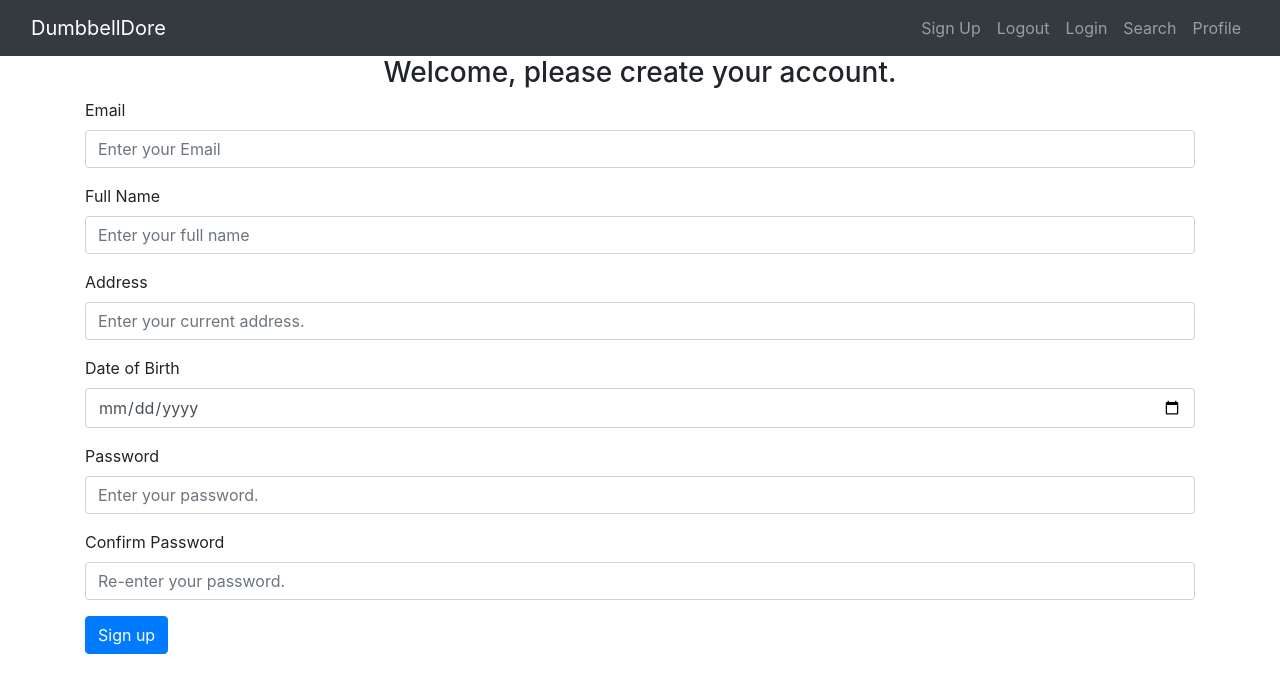
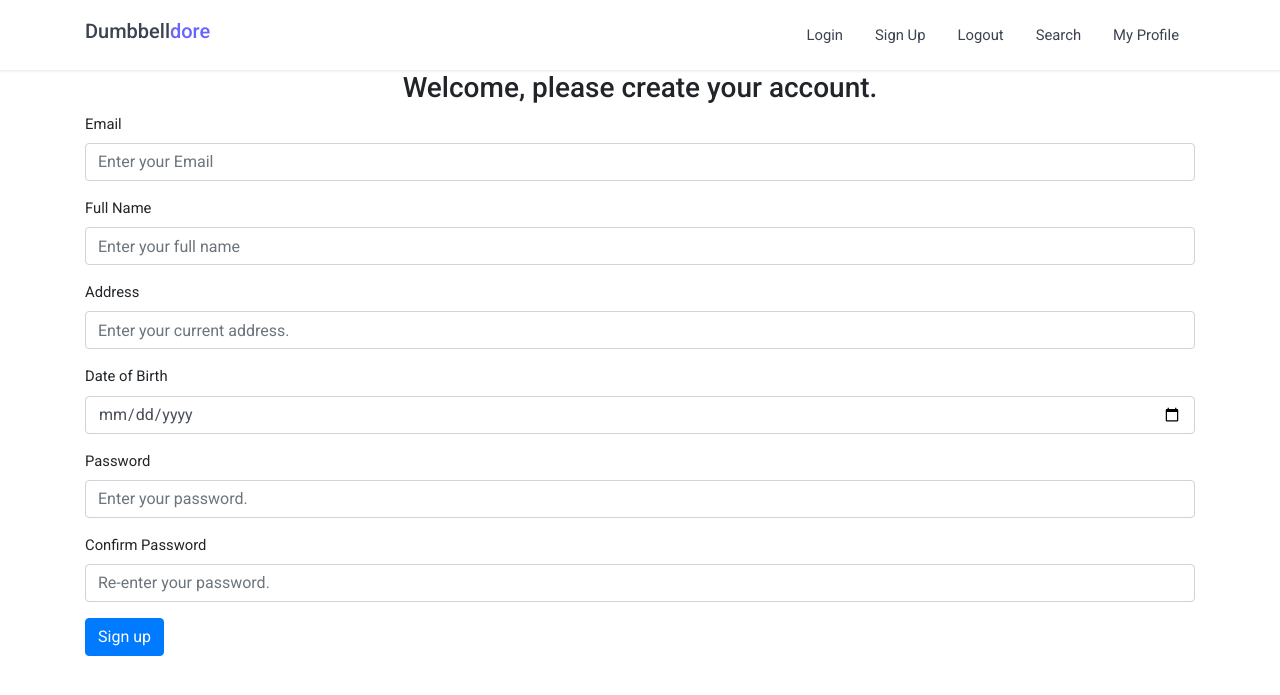
Before and after one commit to nasrAnthony/capstone-web-app, a Python web app: template Website/templates/signup.html in a window 1280 px wide. Shown: the top 695 px of the page. Run offline with Jinja, Linux system fonts and the light colour scheme; the template is opened without the code that fills it, so the values that code supplies are empty; some libraries are stand-ins or nearby versions.

Commit message:
Revamped navbar UI

```diff
--- a/Website/authenticator.py
+++ b/Website/authenticator.py
@@ -25,6 +25,10 @@ def login():
         else:
             flash('Unregistered email. Please sign up instead.', category='error')
     return render_template('login.html')
+
+@authenticator.route('/')
+def index():
+    return redirect(url_for('authenticator.login'))
 
 @authenticator.route("/logout")
 @login_required
--- a/Website/home.py
+++ b/Website/home.py
@@ -8,6 +8,6 @@ import time, pickle
 
 home_page = Blueprint('home_page', __name__)
 
-@home_page.route("/", methods=['GET', 'POST'])#decorator
+@home_page.route("/home", methods=['GET', 'POST'])#decorator
 def home():
     return render_template('home.html')
--- /dev/null
+++ b/Website/static/style.css
@@ -0,0 +1,206 @@
+@import 'https://fonts.googleapis.com/css2?family=Roboto:wght@300;400;500&display=swap';
+* {
+  box-sizing: border-box;
+  padding: 0;
+  margin: 0;
+}
+body {
+  font-family: 'Roboto', sans-serif;
+  font-size: 0.925rem;
+}
+a {
+  text-decoration: none;
+}
+.container {
+  width: 1170px;
+  position: relative;
+  margin-left: auto;
+  margin-right: auto;
+  padding-left: 15px;
+  padding-right: 15px;
+}
+.navbar, .navbar > .container {
+  width: 100%;
+  display: flex;
+  flex-wrap: wrap;
+  align-items: center;
+  justify-content: space-between;
+}
+@media (max-width: 768px) {
+  .navbar, .navbar > .container {
+    display: block;
+  }
+}
+.navbar {
+  box-shadow: 0 1px 2px 0 rgba(0, 0, 0, 0.05);
+  background-color: #fff;
+  padding: 1rem 1.15rem;
+  border-bottom: 1px solid #eceef3;
+}
+@media (min-width: 576px) {
+  .navbar .container {
+    max-width: 540px;
+  }
+}
+@media (min-width: 768px) {
+  .navbar .container {
+    max-width: 720px;
+  }
+}
+@media (min-width: 992px) {
+  .navbar .container {
+    max-width: 960px;
+  }
+}
+@media (min-width: 1200px) {
+  /*
+   |-----------------------------------
+   | Start navbar logo or brand etc..
+   |-----------------------------------
+   */
+  .navbar .container {
+    max-width: 1140px;
+  }
+}
+.navbar .navbar-header {
+  display: flex;
+  align-items: center;
+}
+@media (max-width: 768px) {
+  .navbar .navbar-header {
+    width: 100%;
+    display: flex;
+    align-items: center;
+    justify-content: space-between;
+    flex-direction: row-reverse;
+  }
+}
+.navbar .navbar-header .navbar-toggler {
+  cursor: pointer;
+  border: none;
+  display: none;
+  outline: none;
+}
+@media (max-width: 768px) {
+  .navbar .navbar-header .navbar-toggler {
+    display: block;
+  }
+}
+.navbar .navbar-header .navbar-toggler span {
+  height: 2px;
+  width: 22px;
+  background-color: #929aad;
+  display: block;
+}
+.navbar .navbar-header .navbar-toggler span:not(:last-child) {
+  margin-bottom: 0.2rem;
+}
+.navbar .navbar-header > a {
+  font-weight: 500;
+  color: #3c4250;
+  /*
+   |-----------------------------------
+   | Start navbar menu
+   |-----------------------------------
+   */
+}
+.navbar .navbar-menu {
+  display: flex;
+  align-items: center;
+  flex-basis: auto;
+  flex-grow: 1;
+}
+@media (max-width: 768px) {
+  .navbar .navbar-menu {
+    display: none;
+    text-align: center;
+  }
+}
+.navbar .navbar-menu.active {
+  display: flex !important;
+}
+.navbar .navbar-menu .navbar-nav {
+  margin-left: auto;
+  flex-direction: row;
+  display: flex;
+  padding-left: 0;
+  margin-bottom: 0;
+  list-style: none;
+}
+@media (max-width: 768px) {
+  .navbar .navbar-menu .navbar-nav {
+    width: 100%;
+    display: block;
+    border-top: 1px solid #EEE;
+    margin-top: 1rem;
+  }
+}
+.navbar .navbar-menu .navbar-nav > li > a {
+  color: #3c4250;
+  text-decoration: none;
+  display: inline-block;
+  padding: 0.5rem 1rem;
+}
+.navbar .navbar-menu .navbar-nav > li > a:hover {
+  color: #66f;
+}
+@media (max-width: 768px) {
+  .navbar .navbar-menu .navbar-nav > li > a {
+    border-bottom: 1px solid #eceef3;
+  }
+}
+.navbar .navbar-menu .navbar-nav > li.active a {
+  color: #66f;
+}
+.navbar .navbar-menu .navbar-nav .navbar-dropdown .dropdown {
+  list-style: none;
+  position: absolute;
+  top: 150%;
+  left: 0;
+  background-color: #fff;
+  padding-top: 0.5rem;
+  padding-bottom: 0.5rem;
+  min-width: 160px;
+  width: auto;
+  white-space: nowrap;
+  box-shadow: 0 0.5rem 1rem rgba(0, 0, 0, 0.1);
+  z-index: 99999;
+  border-radius: 0.75rem;
+  display: none;
+}
+@media (max-width: 768px) {
+  .navbar .navbar-menu .navbar-nav .navbar-dropdown .dropdown {
+    position: relative;
+    box-shadow: none;
+  }
+}
+.navbar .navbar-menu .navbar-nav .navbar-dropdown .dropdown li a {
+  color: #3c4250;
+  padding: 0.25rem 1rem;
+  display: block;
+}
+.navbar .navbar-menu .navbar-nav .navbar-dropdown .dropdown.show {
+  display: block !important;
+}
+.navbar .navbar-menu .navbar-nav .dropdown > .separator {
+  height: 1px;
+  width: 100%;
+  margin-top: 9px;
+  margin-bottom: 9px;
+  background-color: #eceef3;
+}
+.navbar .navbar-dropdown {
+  position: relative;
+}
+.navbar .navbar-header > a span {
+  color: #66f;
+}
+.navbar .navbar-header h4 {
+  font-weight: 500;
+  font-size: 1.25rem;
+}
+@media (max-width: 768px) {
+  .navbar .navbar-header h4 {
+    font-size: 1.05rem;
+  }
+}
--- /dev/null
+++ b/Website/static/style.scss
@@ -0,0 +1,254 @@
+@import 'https://fonts.googleapis.com/css2?family=Roboto:wght@300;400;500&display=swap');
+
+$font-family: 'Roboto', sans-serif;
+$font-size-base: 0.925rem;
+$base-color: #66f;
+$text-dark: #3c4250;
+$border-color: #eceef3;
+
+$navbar-body-color: #fff;
+// $navbar-shadow: 0 0.5rem 1rem rgba(0, 0, 0, 0.035);
+$navbar-shadow: 0 1px 2px 0 rgba(0, 0, 0, 0.05);
+$navbar-padding-y: 1rem;
+$navbar-padding-x: 1.15rem;
+
+$navbar-link-hover: $base-color;
+$navbar-link-padding-y: 0.5rem;
+$navbar-link-padding-x: 1rem;
+
+$navbar-dropdown-padding-y: 0.5rem;
+$navbar-dropdown-shadow: 0 0.5rem 1rem rgba(0, 0, 0, 0.1);
+$navbar-dropdown-radius: 0.75rem;
+
+$navbar-dropdown-item-padding-y: 0.25rem;
+$navbar-dropdown-item-padding-x: 1rem;
+
+$navbar-dropdown-separator-margin-y: 9px;
+$navbar-dropdown-separator-color: $border-color;
+
+* {
+  box-sizing: border-box;
+  padding: 0;
+  margin: 0;
+}
+
+body {
+  font-family: $font-family;
+  font-size: $font-size-base;
+}
+
+a {
+  text-decoration: none;
+}
+
+.container {
+  width: 1170px;
+  position: relative;
+  margin: {
+    left: auto;
+    right: auto;
+  }
+  padding: {
+    left: 15px;
+    right: 15px;
+  }
+}
+
+// Start navbar
+
+.navbar,
+.navbar > .container {
+  width: 100%;
+  display: flex;
+  flex-wrap: wrap;
+  align-items: center;
+  justify-content: space-between;
+  @media (max-width: 768px) {
+    display: block;
+  }
+}
+
+.navbar {
+  box-shadow: $navbar-shadow;
+  background-color: $navbar-body-color;
+  padding: $navbar-padding-y $navbar-padding-x;
+  border-bottom: 1px solid $border-color;
+
+  .container {
+    @media (min-width: 576px) {
+      max-width: 540px;
+    }
+    @media (min-width: 768px) {
+      max-width: 720px;
+    }
+    @media (min-width: 992px) {
+      max-width: 960px;
+    }
+    @media (min-width: 1200px) {
+      max-width: 1140px;
+    }
+  }
+
+  /*
+  |-----------------------------------
+  | Start navbar logo or brand etc..
+  |-----------------------------------
+  */
+  .navbar-header {
+    display: flex;
+    align-items: center;
+
+    @media (max-width: 768px) {
+      width: 100%;
+      display: flex;
+      align-items: center;
+      justify-content: space-between;
+      flex-direction: row-reverse;
+    }
+
+    .navbar-toggler {
+      // border-radius: 5px;
+      // background-color: transparent;
+      cursor: pointer;
+      border: none;
+      display: none;
+      outline: none;
+
+      @media (max-width: 768px) { display: block }
+
+      span {
+        height: 2px;
+        width: 22px;
+        background-color: lighten($text-dark, 35%);
+        display: block;
+      }
+      span:not(:last-child) {
+        margin-bottom: 0.2rem;
+      }
+    }
+
+    > a {
+      font-weight: 500;
+      color: $text-dark;
+    }
+  }
+
+  /*
+  |-----------------------------------
+  | Start navbar menu
+  |-----------------------------------
+  */
+  .navbar-menu {
+    display: flex;
+    align-items: center;
+    flex-basis: auto;
+    flex-grow: 1;
+
+    @media (max-width: 768px) {
+      display: none;
+      text-align: center;
+    }
+
+    &.active {
+      display: flex !important;
+    }
+
+    // Ul
+    .navbar-nav {
+      margin-left: auto;
+      flex-direction: row;
+      display: flex;
+      padding-left: 0;
+      margin-bottom: 0;
+      list-style: none;
+
+      @media (max-width: 768px) {
+        width: 100%;
+        display: block;
+        border-top: 1px solid #EEE;
+        margin-top: 1rem;
+      }
+
+      > li {
+        > a {
+          color: $text-dark;
+          text-decoration: none;
+          display: inline-block;
+          padding: $navbar-link-padding-y $navbar-link-padding-x;
+          &:hover {
+            color: $navbar-link-hover;
+          }
+          @media (max-width: 768px) {
+            border-bottom: 1px solid $border-color;
+          }
+        }
+        &.active {
+          a {
+            color: $base-color;
+          }
+        }
+      }
+
+      .navbar-dropdown {
+        .dropdown {
+          list-style: none;
+          position: absolute;
+          top: 150%;
+          left: 0;
+          background-color: #fff;
+          padding-top: $navbar-dropdown-padding-y;
+          padding-bottom: $navbar-dropdown-padding-y;
+          min-width: 160px;
+          width: auto;
+          white-space: nowrap;
+          box-shadow: $navbar-dropdown-shadow;
+          z-index: 99999;
+          border-radius: $navbar-dropdown-radius;
+          display: none;
+          @media (max-width: 768px) {
+            position: relative;
+            box-shadow: none;
+          }
+          li {
+            a {
+              color: $text-dark;
+              padding: $navbar-dropdown-item-padding-y
+                       $navbar-dropdown-item-padding-x;
+              display: block;
+            }
+          }
+          &.show {
+            display: block !important;
+          }
+        }
+      }
+
+      .dropdown > .separator {
+        height: 1px;
+        width: 100%;
+        margin: {
+          top: $navbar-dropdown-separator-margin-y;
+          bottom: $navbar-dropdown-separator-margin-y;
+        };
+        background-color: $navbar-dropdown-separator-color;
+      }
+    }
+  }
+
+  .navbar-dropdown {
+    position: relative;
+  }
+}
+
+
+// Custom
+.navbar .navbar-header > a span {
+  color: $base-color;
+}
+.navbar .navbar-header h4 {
+  font-weight: 500;
+  font-size: 1.25rem;
+  @media (max-width: 768px) {
+    font-size: 1.05rem;
+  }
+}
--- a/Website/templates/base.html
+++ b/Website/templates/base.html
@@ -1,38 +1,35 @@
 <!DOCTYPE html>
-<html>
-<head>
-    <meta charset="utf-8"/>
-    <meta name="viewport" content="width=device-width, initial-scale=1"/>
-    <!-- Bootstrap 4 CSS -->
-    <link rel="stylesheet" href="https://stackpath.bootstrapcdn.com/bootstrap/4.0.0/css/bootstrap.min.css">
-    <link
-        rel="stylesheet"
-        href="https://stackpath.bootstrapcdn.com/font-awesome/4.7.0/css/font-awesome.min.css"
-        crossorigin="anonymous"
-    />
-    <!-- Bootstrap JS, Popper.js, and jQuery -->
-    <script src="https://code.jquery.com/jquery-3.5.1.slim.min.js"></script>
-    <script src="https://cdn.jsdelivr.net/npm/@popperjs/core@2.5.3/dist/umd/popper.min.js"></script>
-    <script src="https://stackpath.bootstrapcdn.com/bootstrap/4.5.2/js/bootstrap.min.js"></script>
+<link rel="stylesheet" href="https://stackpath.bootstrapcdn.com/bootstrap/4.5.2/css/bootstrap.min.css">
+<!--link rel="stylesheet" href="https://cdnjs.cloudflare.com/ajax/libs/font-awesome/5.15.1/css/all.min.css">
 
-    <title>{% block title %}Home{% endblock %}</title>
-</head>
-<body>
-  <nav class="navbar navbar-expand-lg navbar-dark bg-dark">
-    <div class="container-fluid">
-      <a class="navbar-brand" href="{% if session['userType'] == 'authenticated' %}/{% else %}/login{% endif %}">DumbbellDore</a>
-      <div class="collapse navbar-collapse" id="navbarSupportedContent">
-        <ul class="navbar-nav ml-auto">
-          <li class="nav-item"><a class="nav-link" href="{{ url_for('authenticator.sign_up') }}">Sign Up</a></li>
-          <li class="nav-item"><a class="nav-link" href="/logout">Logout</a></li>
-          <li class="nav-item"><a class="nav-link" href="/login">Login</a></li>
-          <li class="nav-item"><a class="nav-link" href="{% if session['userType'] == 'authenticated' %}/search{% else %}/login{% endif %}">Search</a></li>
-          <li class="nav-item"><a class="nav-link" href="{% if session['userType'] == 'authenticated' %}/profile{% else %}/login{% endif %}">Profile</a></li>
+<!-- Load your custom stylesheet last -->
+<link rel="stylesheet" href="./static/style.css">
+
+<nav class="navbar">
+    <div class="container">
+
+      <div class="navbar-header">
+        <button class="navbar-toggler" data-toggle="open-navbar1">
+          <span></span>
+          <span></span>
+          <span></span>
+        </button>
+        <a href="{% if session['userType'] == 'authenticated' %}/home{% else %}/login{% endif %}">
+          <h4>Dumbbell<span>dore</span></h4>
+        </a>
+      </div>
+
+      <div class="navbar-menu" id="open-navbar1">
+        <ul class="navbar-nav">
+          <li><a href="{% if session['userType'] == 'authenticated' %}/home{% else %}/login{% endif %}">Login</a></li>
+          <li><a href="{{ url_for('authenticator.sign_up') }}">Sign Up</a></li>
+          <li><a href="/logout">Logout</a></li>
+          <li><a href="{% if session['userType'] == 'authenticated' %}/search{% else %}/login{% endif %}">Search</a></li>
+          <li><a href="{% if session['userType'] == 'authenticated' %}/profile{% else %}/login{% endif %}">My Profile</a></li>
         </ul>
       </div>
     </div>
   </nav>
-
   {% with messages = get_flashed_messages(with_categories=true) %}
   {% if messages %}
       {% for category, message in messages %}
@@ -54,15 +51,9 @@
       {% endfor %}
   {% endif %}
   {% endwith %}
-
-    <div class="container">
-      {% block content %}
-      {% endblock %}
-    </div>
-
-    <!-- Bootstrap 4 JS -->
-    <script src="https://code.jquery.com/jquery-3.2.1.slim.min.js"></script>
-    <script src="https://cdnjs.cloudflare.com/ajax/libs/popper.js/1.12.9/umd/popper.min.js"></script>
-    <script src="https://stackpath.bootstrapcdn.com/bootstrap/4.0.0/js/bootstrap.min.js"></script>
-</body>
-</html>
+  <div class="container">
+    {% block content %}
+    {% endblock %}
+  </div>
+<!-- Load your JavaScript file -->
+<script src="static/script.js"></script>
```
Also changed, not shown: Website/static/script.js (added, +63 -0 lines), Website/assets/logo.png (added).
